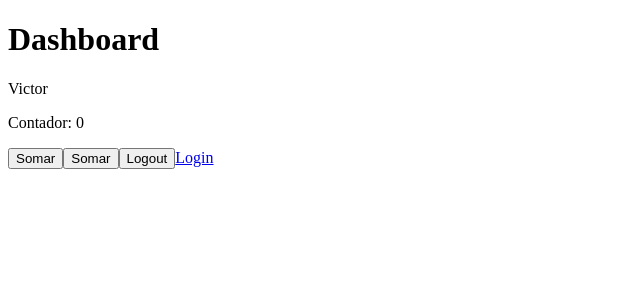
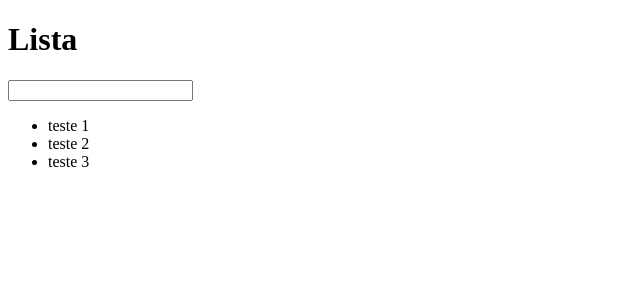
Before and after one commit to jvmhonorato/reactcomtype, a React (Create React App) app: page /home in a window 1280 px wide. Shown: the top 300 px of the page, without its empty margins (0-640 px from the left). Built offline with nearby package versions, Linux system fonts and the light colour scheme.

Commit message:
Trabalhando com listas
inserindo listas no React de forma dinâmica com condicionais

```diff
--- a/src/app/pages/dashboard/Dashboard.tsx
+++ b/src/app/pages/dashboard/Dashboard.tsx
@@ -1,27 +1,49 @@
 
-import { useContext, useRef } from "react"
-import { Link } from "react-router-dom"
+import { useCallback } from "react"
+import { useState } from "react"
 
-import { UserLogContext } from "../../shared/contexts/UserLog"
+
+
 
 
 
 
 export const Dashboard = () => {
-    const counterRef = useRef({counter: 0})
+    const [list, setList] = useState<string[]>(['teste 1','teste 2','teste 3'])
+
+    const handleInputKeyDown:React.KeyboardEventHandler<HTMLInputElement> = useCallback((e)=> {
+        if (e.key ==='Enter'){
+
+           if(e.currentTarget.value.trim().length === 0) return
+
+           const value = e.currentTarget.value;
+           //pra limpar
+           e.currentTarget.value = ''
+
+           //setList([...list, e.currentTarget.value]) com depêndecia
+           setList((oldList) => {
+            //condicional pra tratar caso ja haja valor inserido
+            if (oldList.includes(value)) return oldList
+
+            return [...oldList, value]
+           })
+        }
+    },[])
 
 
-    const {userName, logout} = useContext(UserLogContext)
+
+
     return (<div>
-        <h1>Dashboard</h1>
-        <p>{userName}</p>
-        <p>Contador: {counterRef.current.counter}</p>
+        <h1>Lista</h1>
+        <input
+        onKeyDown={handleInputKeyDown}/>
+        <ul>
+        {list.map((value, index) => {
+            return <li key={value}>{value}</li>;
+        })}
+        </ul>
 
-        <button onClick={() => counterRef.current.counter++}>Somar</button>
-        <button onClick={() =>console.log(counterRef.current.counter)}>Somar</button>
-        <button onClick={logout}>Logout</button>
 
-        <Link to="/login">Login</Link>
     </div>
 
     )
```
Also changed, not shown: Tutorial.txt.
